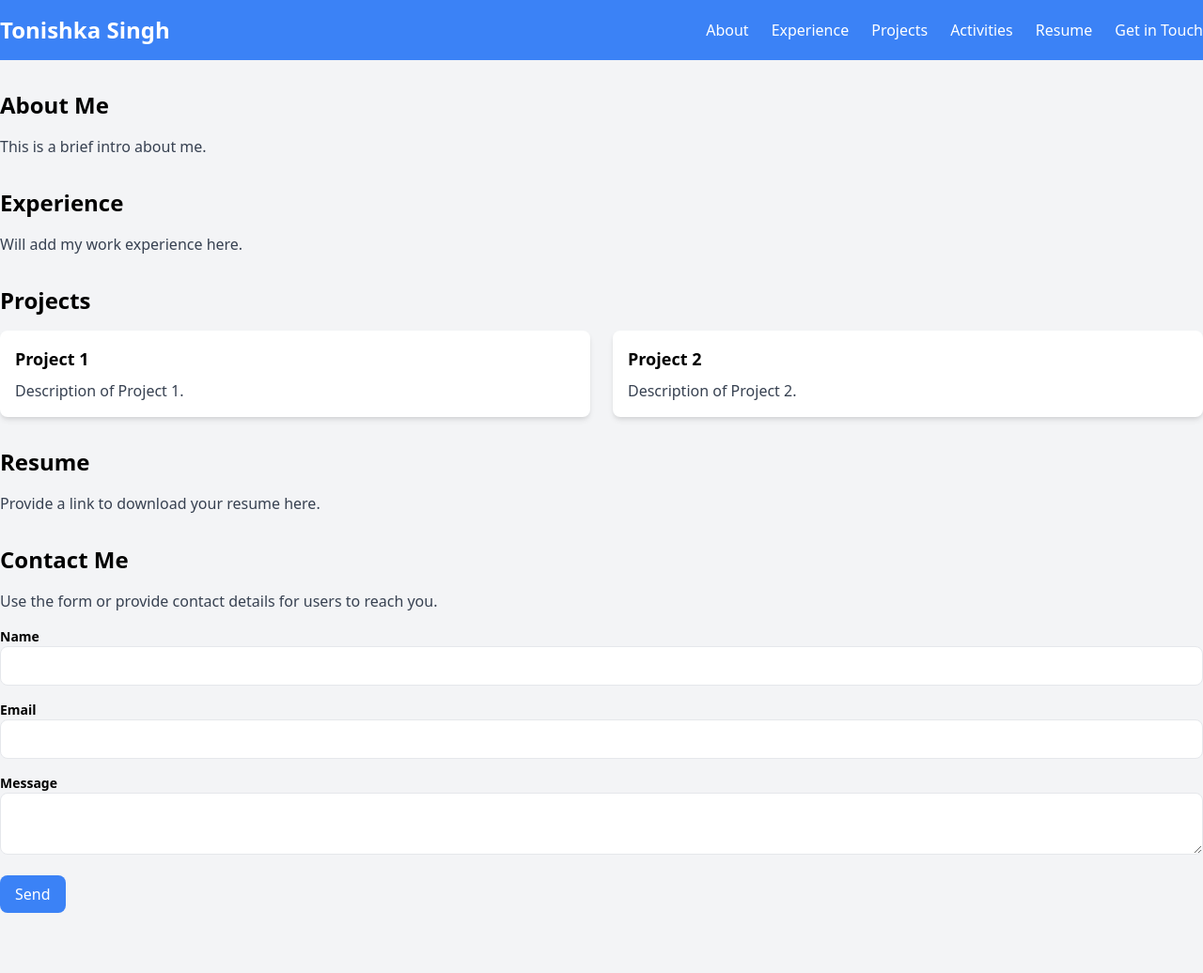
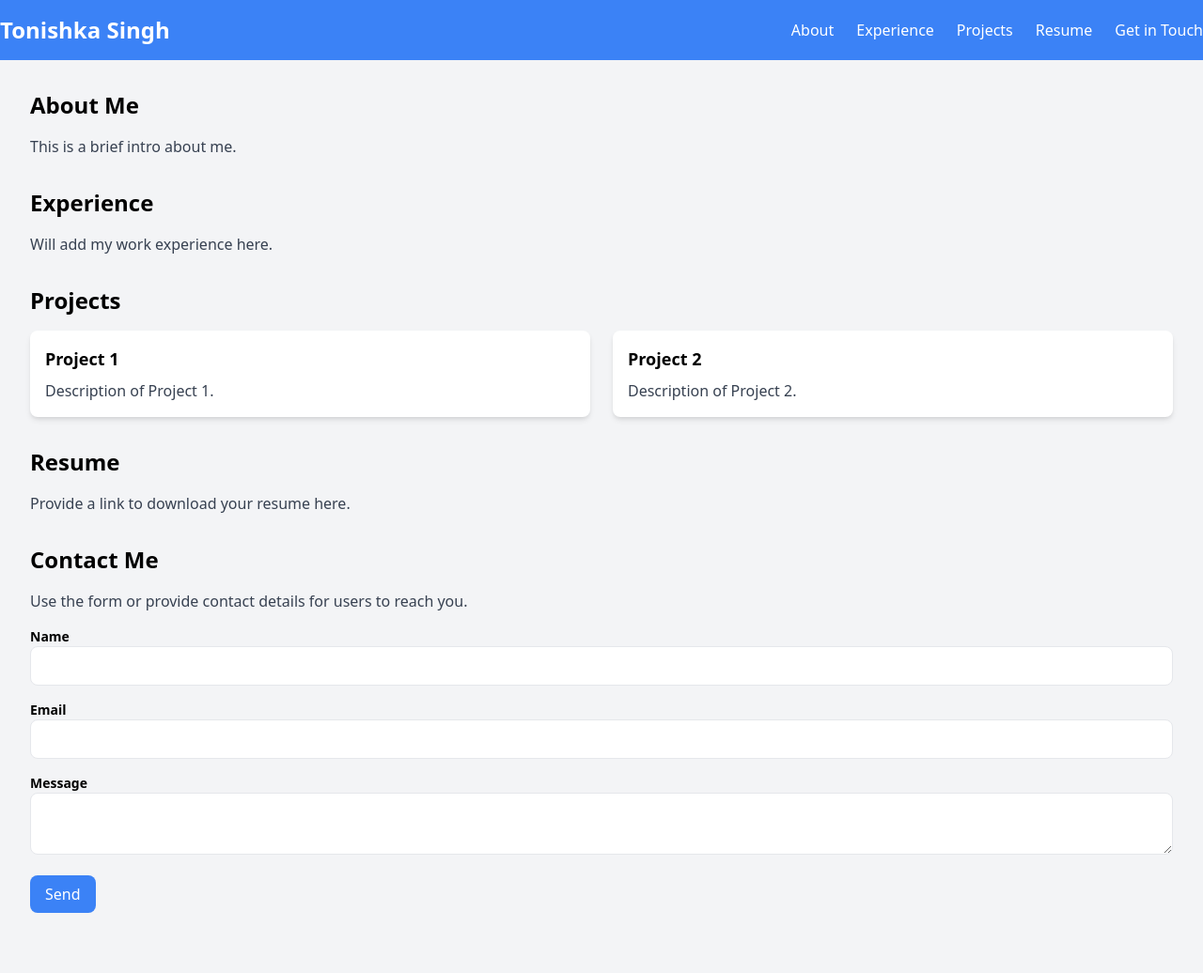
Before and after one commit to tonishka/tonishka.github.io, a Jekyll site: the page index.html, which Jekyll copies as it is, in a window 1280 px wide. Shown: the whole page at 94% size. Built offline with Jekyll 4.4.1, drawn with Linux system fonts in a browser that asks for light colours.

Commit message:
Responsive

```diff
--- a/index.html
+++ b/index.html
@@ -4,7 +4,22 @@
   <meta charset="UTF-8">
   <meta name="viewport" content="width=device-width, initial-scale=1.0">
   <link href="https://cdn.jsdelivr.net/npm/tailwindcss@2.2.15/dist/tailwind.min.css" rel="stylesheet">
-  <title>Your Portfolio</title>
+  <title>Tonishka Singh</title>
+  <style>
+    /* Custom CSS to override Tailwind CSS classes */
+    .bg-pink {
+      background-color: #FF6B98; /* Custom pink color */
+    }
+    .text-pink {
+      color: #FF6B98; /* Custom pink color */
+    }
+    .border-pink {
+      border-color: #FF6B98; /* Custom pink color */
+    }
+    .hover:bg-pink:hover {
+      background-color: #FF6B98; /* Custom pink color */
+    }
+  </style>
 </head>
 <body class="bg-gray-100 font-sans">
   <header class="bg-blue-500 text-white py-4">
@@ -12,18 +27,17 @@
       <h1 class="text-2xl font-bold">Tonishka Singh</h1>
       <nav>
         <ul class="flex space-x-6">
-          <li><a href="#about" class="hover:text-blue-300">About</a></li>
-          <li><a href="#experience" class="hover:text-blue-300">Experience</a></li>
-          <li><a href="#projects" class="hover:text-blue-300">Projects</a></li>
-		  <li><a href="#activities" class="hover:text-blue-300">Activities</a></li>
-          <li><a href="#resume" class="hover:text-blue-300">Resume</a></li>
-          <li><a href="#contact" class="hover:text-blue-300">Get in Touch</a></li>
+          <li><a href="#about" class="hover:text-pink">About</a></li>
+          <li><a href="#experience" class="hover:text-pink">Experience</a></li>
+          <li><a href="#projects" class="hover:text-pink">Projects</a></li>
+          <li><a href="#resume" class="hover:text-pink">Resume</a></li>
+          <li><a href="#contact" class="hover:text-pink">Get in Touch</a></li>
         </ul>
       </nav>
     </div>
   </header>
 
-  <main class="container mx-auto py-8">
+  <main class="class=container mx-auto px-4 md:px-8 py-8">
     <!-- About Section -->
     <section id="about" class="mb-8">
       <h2 class="text-2xl font-semibold mb-4">About Me</h2>
```
